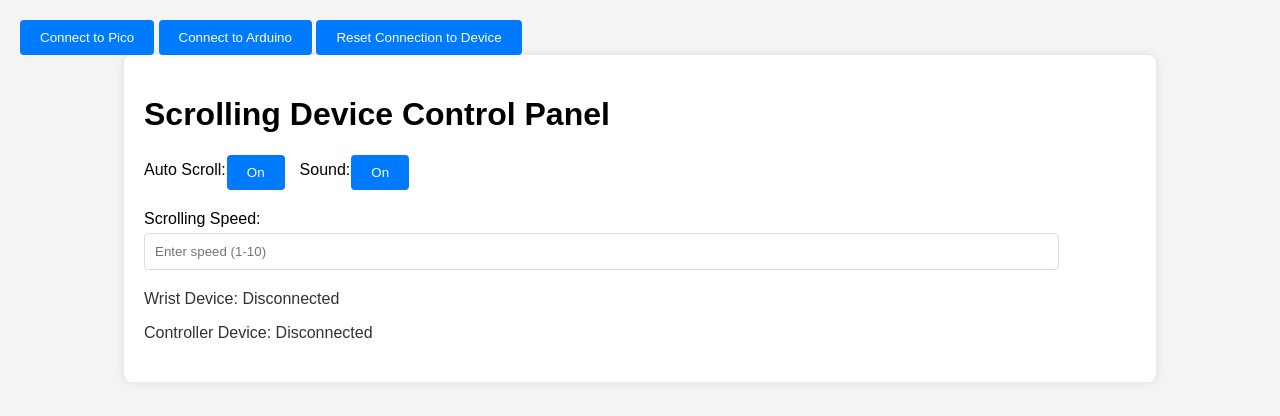
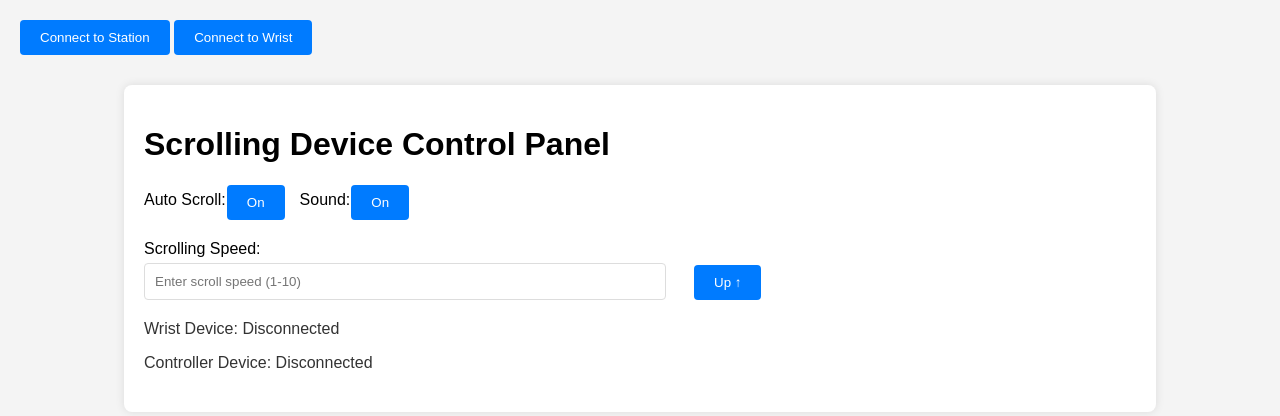
Before and after one commit to kpollackhinds/Auto-Scroller-Project, a Flask app: page / in a window 1280 px wide. Shown: the top 416 px of the page. Run offline with Flask 3, Linux system fonts and the light colour scheme; some libraries are stand-ins or nearby versions.

Commit message:
adjusted front end, added interactive functionality with arduino iot imu

```diff
--- a/Flask_webserver/app.py
+++ b/Flask_webserver/app.py
@@ -27,6 +27,7 @@ arduino_thread = None
 arduino_socket = None
 # stop_thread = threading.Event()
 
+scroll_up = True
 
 def send_data(data):
     if 'mcu_socket' in globals():
@@ -122,6 +123,7 @@ def start_mcu_thread():
     mcu_thread.daemon = True
     mcu_thread.start()
 
+
 # @socketio.on('reset-connection')
 # def reset_connection():
 #     global mcu_thread, stop_thread, mcu_socket, connected
--- a/Flask_webserver/static/css/styles.css
+++ b/Flask_webserver/static/css/styles.css
@@ -15,8 +15,29 @@ body {
     box-shadow: 0 0 10px rgba(0, 0, 0, 0.1);
 }
 
-.input-group, .status-indicators {
+.connection-state-buttons{
+    margin-bottom: 30px;
+}
+
+.scroll-speed-wrapper{
+    /* margin-bottom: 20px;
+    gap: 10px */
+    flex-grow: 1;
+    align-items: flex-end;
+    max-width: 500px;
+
+}
+.input-group{
     margin-bottom: 20px;
+    display: flex;
+    align-items: flex-end;
+    gap: 50px;
+}
+
+.status-indicators {
+    margin-bottom: 20px;
+    /* display: flex; */
+    gap: 10px;
 }
 
 .toggle-group{
@@ -24,7 +45,16 @@ body {
     align-items: center;
     gap: 15px;
     margin-bottom: 20px;
+}
 
+.direction-toggle {
+    display: flex;
+    align-items: center;
+    gap: -0px;
+}
+
+input[type="checkbox"]{
+    accent-color: #007bff;
 }
 
 .toggle-item{
@@ -40,7 +70,7 @@ label {
 }
 
 input[type="number"] {
-    width: 90%;
+    width: 100%;
     padding: 10px;
     border-radius: 4px;
     border: 1px solid #ddd;
--- a/Flask_webserver/static/js/index.js
+++ b/Flask_webserver/static/js/index.js
@@ -9,18 +9,21 @@ const connectButtonArduino = document.getElementById('connect-button-arduino');
 
 const resetButton = document.getElementById('reset-button');
 
+const toggleDirection = document.getElementById('scroll-direction');
 
 soundToggleButton.addEventListener('click', toggleSound);
-scrollToggleButton.addEventListener('click', toggleScroll);
+scrollToggleButton.addEventListener('click', function(){toggleScroll(null)});
+speedInput.addEventListener('change', sendButtonState);
 
-let connectionState = 'initial';
+let mcuConnectionState = 'initial';
+let arduinoConnectionState = 'initial';
 
 connectButton.addEventListener("click", function(){
     socket.emit('start_mcu_thread');
 
-    switch (connectionState){
+    switch (mcuConnectionState){
         case 'initial':
-            connectionState = 'connecting';
+            mcuConnectionState = 'connecting';
             connectButton.textContent = 'Connecting...';
 
             connectButton.classList.remove('connect-button');
@@ -40,81 +43,121 @@ connectButton.addEventListener("click", function(){
 connectButtonArduino.addEventListener("click", function(){
     socket.emit('start_arduino_thread');
 
-    // switch (connectionState){
-    //     case 'initial':
-    //         connectionState = 'connecting';
-    //         connectButton.textContent = 'Connecting...';
+    switch (arduinoConnectionState){
+        case 'initial':
+            arduinoConnectionState = 'connecting';
+            connectButtonArduino.textContent = 'Connecting...';
 
-    //         connectButton.classList.remove('connect-button');
-    //         connectButton.classList.add('connecting-button');
-    //         break;
+            connectButtonArduino.classList.remove('connect-button');
+            connectButtonArduino.classList.add('connecting-button');
+            break;
 
-    //     case 'connecting':
-    //         // add additional error handling or functionality later
-    //         break;
+        case 'connecting':
+            // add additional error handling or functionality later
+            break;
 
-    //     case 'connected':
-    //         // add additional functionality later
-    //         break
-    // }
+        case 'connected':
+            // add additional functionality later
+            break
+    }
 });
 
 socket.on('mcu_connected', function(){
-    connectionState = 'connected';
+    mcuConnectionState = 'connected';
     connectButton.textContent = 'Connected';
 
     connectButton.classList.remove('connecting-button');
     connectButton.classList.add('connected-button');
 })
 
-resetButton.addEventListener("click", function(){
-    socket.emit('reset-connection');
+socket.on('arduino_connected', function(){
+    arduinoConnectionState = 'connected';
+    connectButtonArduino.textContent = 'Connected';
 
-    switch (connectionState){
-        case 'initial':
-            break;
-        case 'connecting':
-            connectionState = 'initial';
-            connectButton.classList.remove('connecting-button');
-            connectButton.classList.add('connect-button')
-            connectButton.textContent = 'Connect to Device';
-
-            break;
-        case 'connected':
-            connectionState = 'initial';
-            connectButton.classList.remove('connected-button');
-            connectButton.classList.add('connect-button');
-            connectButton.textContent = 'Connect to Device';
-            break;
-    }
+    connectButtonArduino.classList.remove('connecting-button');
+    connectButtonArduino.classList.add('connected-button');
 })
 
+socket.on('autoscroll on', function(){
+    toggleScroll("on");
+})
+
+socket.on('autoscroll off', function(){
+    toggleScroll("off");
+})
+
+// resetButton.addEventListener("click", function(){
+//     socket.emit('reset-connection');
+
+//     switch (connectionState){
+//         case 'initial':
+//             break;
+//         case 'connecting':
+//             connectionState = 'initial';
+//             connectButton.classList.remove('connecting-button');
+//             connectButton.classList.add('connect-button')
+//             connectButton.textContent = 'Connect to Device';
+
+//             break;
+//         case 'connected':
+//             connectionState = 'initial';
+//             connectButton.classList.remove('connected-button');
+//             connectButton.classList.add('connect-button');
+//             connectButton.textContent = 'Connect to Device';
+//             break;
+//     }
+// })
+
+toggleDirection.addEventListener('click', function(){
+    if (toggleDirection.innerHTML === "Up ↑"){
+        toggleDirection.innerHTML = "Down ↓";
+        // Maybe do classlist stuff if we want additional styling
+    }
+    else if (toggleDirection.innerHTML === "Down ↓"){
+        toggleDirection.innerHTML = "Up ↑";
+    }
+
+    sendButtonState();
+});
 
 function toggleSound() {
-    if (soundToggleButton.innerHTML === "Off") {
-        soundToggleButton.innerHTML = "On";
+    if (soundToggleButton.innerHTML === "off") {
+        soundToggleButton.innerHTML = "on";
         soundToggleButton.classList.remove('off');
         // Add logic to enable sound
     } else {
-        soundToggleButton.innerHTML = "Off";
+        soundToggleButton.innerHTML = "off";
         soundToggleButton.classList.add('off');
         // Add logic to disable sound
     }
     sendButtonState();
 }
 
-function toggleScroll() {
-    if (scrollToggleButton.innerHTML === "Off") {
-        scrollToggleButton.innerHTML = "On";
+function toggleScroll(state = null) {
+    console.log(state);
+    if (state === null){
+        if (scrollToggleButton.innerHTML === "off") {
+            scrollToggleButton.innerHTML = "on";
+            scrollToggleButton.classList.remove('off');
+            speedInput.disabled = false;
+        } else {
+            scrollToggleButton.innerHTML = "off";
+            scrollToggleButton.classList.add('off');
+            speedInput.disabled = true;
+        }
+    }
+
+    else if (state == "on"){
+        scrollToggleButton.innerHTML = "on";
         scrollToggleButton.classList.remove('off');
         speedInput.disabled = false;
-        // Add logic to enable sound
-    } else {
-        scrollToggleButton.innerHTML = "Off";
-        scrollToggleButton.classList.add('off');
+    }
+    else if(state == "off"){
+        scrollToggleButton.innerHTML = "off";
+        scrollToggleButton.classList.add("off");
         speedInput.disabled = true;
-        // Add logic to disable sound
     }
+
     sendButtonState();
 
 }
@@ -142,7 +185,7 @@ function sendButtonState(){
     var data = {
         soundState: soundToggleButton.innerHTML,
         scrollState: scrollToggleButton.innerHTML,
-        scrollSpeed: speedInput.value
+        scrollSpeed: (toggleDirection.innerHTML === "Down ↓") ? speedInput.value *-1 : speedInput.value
     };
     xhr.send(JSON.stringify(data));
 
--- a/Flask_webserver/templates/index.html
+++ b/Flask_webserver/templates/index.html
@@ -11,10 +11,10 @@
     <script src="{{ url_for('static', filename='js/index.js') }}" type="module"></script>
 
     <div class = "connection-state-buttons">
-        <button id = "connect-button" class = "connect-button">Connect to Pico</button>
+        <button id = "connect-button" class = "connect-button">Connect to Station</button>
         <!-- fix class definitinos for the line below -->
-        <button id = "connect-button-arduino" class = "connect-button">Connect to Arduino</button>
-        <button id = "reset-button" class = "reset-button">Reset Connection to Device</button>
+        <button id = "connect-button-arduino" class = "connect-button">Connect to Wrist</button>
+        <!-- <button id = "reset-button" class = "reset-button">Reset Connection to Device</button> -->
     </div>
     <div class="container">
         <h1>Scrolling Device Control Panel</h1>
@@ -35,9 +35,16 @@
 
         <!-- Scrolling Speed Input -->
         <div class="input-group">
-            <label for="scroll-speed">Scrolling Speed:</label>
-            <input type="number" id="scroll-speed" placeholder="Enter speed (1-10)">
+            <div class= "scroll-speed-wrapper">
+                <label for="scroll-speed">Scrolling Speed:</label>
+                <input type="number" id="scroll-speed" placeholder="Enter scroll speed (1-10)">
+            </div>
+
+            <div class="direction-toggle">
+                <button id="scroll-direction" class="up">Up ↑</button>
+            </div>
         </div>
+
 
 
 
```
Also changed, not shown: 1 other file.
